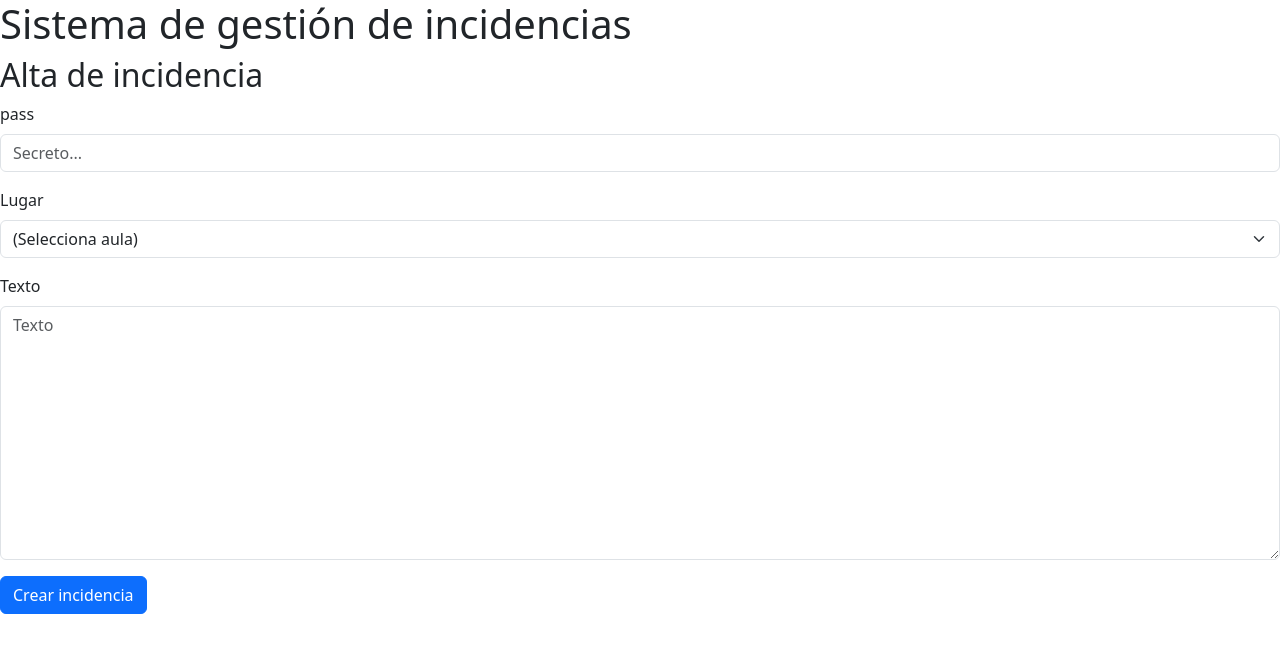
After one commit to JorgeDuenasLerin/profe-utils, a Django app: page /nueva/ in a window 1280 px wide. The commit adds this page. Shown: the top 653 px of the page. Run offline with Django 3.2, Linux system fonts and the light colour scheme; data comes from the database, SQL or seed files in the repository; both versions use the stored data as it was after the commit; some libraries are stand-ins or nearby versions.

Commit message:
Se pueden crear incidencias

```diff
--- a/iesgestionweb/incidencias/admin.py
+++ b/iesgestionweb/incidencias/admin.py
@@ -16,5 +16,8 @@ class RespuestaInline(admin.TabularInline):
 
 class IncidenciaAdmin(admin.ModelAdmin):
     inlines = [RespuestaInline]
+    list_display = ('id', 'lugar', 'texto', 'estado', 'created_at')
+    list_filter = ('estado', 'lugar')
+    date_hierarchy = 'created_at'
 
 admin.site.register(Incidencia, IncidenciaAdmin)
--- /dev/null
+++ b/iesgestionweb/incidencias/forms.py
@@ -0,0 +1,21 @@
+from django import forms
+from .models import Lugar, Acceso
+
+from django.core.exceptions import ValidationError
+from django.utils.translation import gettext_lazy as _
+
+def validate_pass(value):
+    actual = Acceso.objects.latest('fecha')
+    if value != actual.clave:
+        raise ValidationError(
+            'La contraseña ' + value + ' no es correcta',
+            params={'value': value},
+        )
+
+class IncidenciaForm(forms.Form):
+    secreto = forms.CharField(label='pass',
+                    widget=forms.TextInput(attrs={'placeholder': 'Secreto...'}),
+                    validators=[validate_pass]
+            )
+    lugar = forms.ModelChoiceField(queryset=Lugar.objects.all(), empty_label="(Selecciona aula)")
+    texto = forms.CharField(widget=forms.Textarea)
--- /dev/null
+++ b/iesgestionweb/incidencias/templates/incidencias/incidencia.html
@@ -0,0 +1,18 @@
+{% extends "base.html" %}
+{% load bootstrap5 %}
+
+{% block title %}Gestión incidencias Jorge Dueñas Lerín{% endblock %}
+
+{% block content %}
+<h1>Sistema de gestión de incidencias</h1>
+<h2>Alta de incidencia</h2>
+
+{% bootstrap_form_errors form %}
+
+<form action="#" method="post" class="">
+    {% csrf_token %}
+    {% bootstrap_form form layout='inline' %}
+    {% bootstrap_button 'Crear incidencia' %}
+</form>
+
+{% endblock %}
--- a/iesgestionweb/incidencias/templates/incidencias/index.html
+++ b/iesgestionweb/incidencias/templates/incidencias/index.html
@@ -32,8 +32,12 @@
       <div class="form-floating">
         {% bootstrap_form filter.form layout='inline' %}
         {% bootstrap_button 'Ver incidencias' %}
+        <a type="button" class="btn btn-success" href={% url 'incidencias:nueva-incidencia' %}>
+          Nueva incidencia
+        </a>
+      </div>
     </form>
-    </div>
+
 {% endif %}
 
 {% render_table table %}
--- a/iesgestionweb/incidencias/urls.py
+++ b/iesgestionweb/incidencias/urls.py
@@ -10,6 +10,7 @@ urlpatterns = [
     #re_path(r'^incidencia/(?:/(?P<lugar_id>\d+))?/?$', views.index, name='listado'),
     #path('', views.index, name='listado'),
     path('', views.IncidenciaListView.as_view(), name='listado'),
+    path('nueva/', views.IncidenciaFormView.as_view(), name='nueva-incidencia'),
 ]
 """
 # ex: /polls/5/
--- a/iesgestionweb/incidencias/views.py
+++ b/iesgestionweb/incidencias/views.py
@@ -3,22 +3,12 @@ from django.http import HttpResponse
 from django.views.generic import ListView
 from .models import Lugar, Incidencia, Respuesta, Acceso
 from .tables import IncidenciaTable, IncidenciaFilter
+from .forms import IncidenciaForm
 from django_tables2.views import SingleTableView
 
 from django_filters.views import FilterView
 from django_tables2.views import SingleTableMixin
-
-
-
-
-"""
-class FilteredPersonListView(SingleTableMixin, FilterView):
-    table_class = PersonTable
-    model = Person
-    template_name = "template.html"
-
-    filterset_class = PersonFilter
-"""
+from django.views.generic.edit import FormView
 
 class IncidenciaListView(SingleTableMixin, FilterView):
 
@@ -40,3 +30,17 @@ class IncidenciaListView(SingleTableMixin, FilterView):
         context['lugares'] = Lugar.objects.all()
 
         return context
+
+
+class IncidenciaFormView(FormView):
+    template_name = 'incidencias/incidencia.html'
+    form_class = IncidenciaForm
+    success_url = '/'
+
+    def form_valid(self, form):
+        # This method is called when valid form data has been POSTed.
+        # It should return an HttpResponse.
+        #form.send_email()
+
+
+        return super().form_valid(form)
```
Also changed, not shown: iesgestionweb/db.sqlite3.
